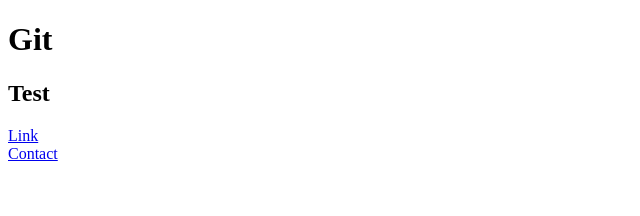
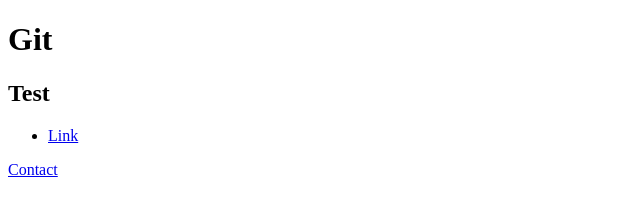
Before and after one commit to dacodemaniak/mon-dev, a plain HTML site: page index.html in a window 1280 px wide. Shown: the whole page, without its empty margins (0-640 px from the left). Drawn offline with Linux system fonts and the light colour scheme.

Commit message:
Update index.html

```diff
--- a/index.html
+++ b/index.html
@@ -13,8 +13,8 @@
             <h2>Test</h2>
 
             <footer>
-                <div class="item-wrapper">
-                    <div>
+                <ul class="list-unstyled">
+                    <li>
                         <a href="./truc.html">
                             Link
                         </a>
```
